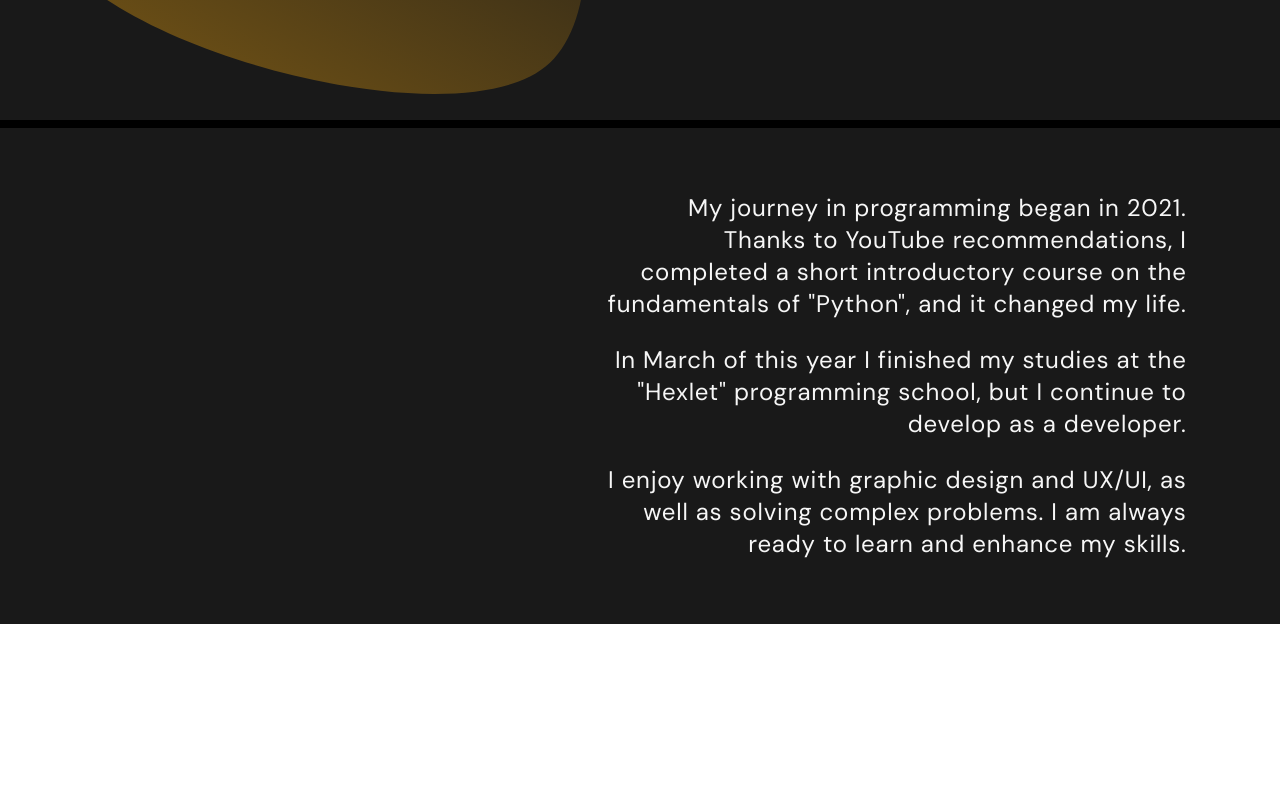
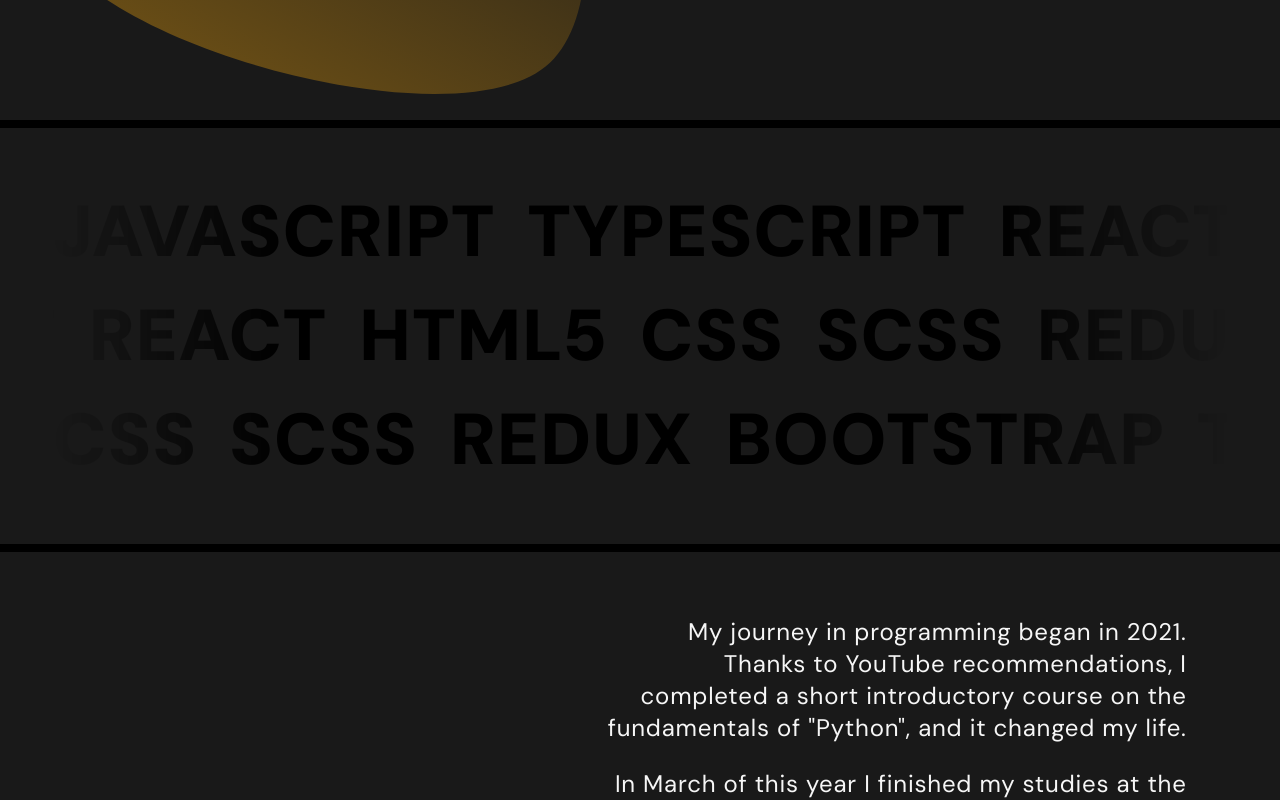
Before and after one commit to MiggRabbid/miggrabbid-com, a React (Create React App) app: page / in a window 1280 px wide. Shown: the part 680-1480 px from the top of the page. Before the commit the page ends 1304 px from the top, so only its background shows below. Built offline with nearby package versions, Linux system fonts and the light colour scheme.

Commit message:
DEV: add section "Stack"

```diff
--- a/src/App.jsx
+++ b/src/App.jsx
@@ -2,11 +2,13 @@
 import Header from './components/Header/Header';
 import Title from './components/Title/Title';
 import About from './components/Sections/About';
+import Stack from './components/Sections/Stack';
 
 const App = () => (
   <div className={styles.app}>
     <Header />
     <Title />
+    <Stack />
     <About />
   </div>
 );
--- a/src/components/Sections/About.module.scss
+++ b/src/components/Sections/About.module.scss
@@ -12,6 +12,7 @@
   .about {
     @apply
     w-11/12
+    max-w-screen-2xl
     relative
     right-10
     flex
--- /dev/null
+++ b/src/components/Sections/Stack.jsx
@@ -0,0 +1,28 @@
+/* eslint-disable max-len */
+import styles from './Stack.module.scss';
+
+const stack = ['JavaScript', 'TypeScript', 'React', 'HTML5', 'CSS', 'SCSS', 'Redux', 'Bootstrap', 'Tailwind'];
+
+const Stack = () => {
+  const li = stack.map((item) => (<li key={item}>{item}</li>));
+
+  return (
+    <section className={styles.container}>
+      <div className={styles.stack}>
+        <div className={styles.stack__scroll}>
+          <ul className={styles.main}>
+            {li}
+          </ul>
+          <ul className={styles.main}>
+            {li}
+          </ul>
+          <ul className={styles.main}>
+            {li}
+          </ul>
+        </div>
+      </div>
+    </section>
+  );
+};
+
+export default Stack;
--- /dev/null
+++ b/src/components/Sections/Stack.module.scss
@@ -0,0 +1,87 @@
+@import '../../styles/mixins.scss';
+
+.container {
+  @apply
+  py-16
+  bg-myTheme-primary
+  text-myTheme-dark
+  w-full
+  flex
+  flex-col
+  justify-center
+  items-center
+  gap-4
+  mt-2;
+
+  .stack {
+    @include shadow();
+    @apply
+    w-11/12
+    max-w-screen-2xl
+    flex
+    overflow-hidden
+    gap-4;
+
+    .stack__scroll{
+      @apply
+      relative
+      w-max
+      flex
+      flex-col
+      justify-start
+      overflow-hidden
+      gap-6;
+
+      ul:nth-child(1) {
+        @apply
+        relative
+        left-0;
+      }
+
+      ul:nth-child(2) {
+        @apply
+        relative
+        left-1/2
+        -translate-x-1/2;
+      }
+
+      ul:nth-child(3) {
+        @apply
+        relative
+        right-0
+        -translate-x-1/2;
+      }
+
+      ul {
+        @apply
+        w-max
+        h-max
+        flex
+        flex-row
+        gap-8
+        py-1;
+
+        li {
+          @include return-anim-duration-1000();
+          @apply
+          w-min
+          h-max
+          text-7xl
+          uppercase
+          font-black
+          rounded-md
+          m-0
+          p-0;
+
+          &:hover {
+            @include anim-duration-300();
+            @apply
+            text-myTheme-accent
+            scale-105
+            cursor-pointer;
+          }
+        }
+      }
+    }
+  }
+}
--- a/src/components/Title/Title.jsx
+++ b/src/components/Title/Title.jsx
@@ -15,10 +15,10 @@
         <nav>
           <ul>
             <li>
-              About
+              Stack
             </li>
             <li>
-              Stack
+              About
             </li>
             <li>
               Skills
--- a/src/styles/mixins.scss
+++ b/src/styles/mixins.scss
@@ -26,14 +26,40 @@
   animation:
   typing 3.5s steps(35, end),
   blink-caret .75s step-end infinite;
-
   @keyframes typing {
     from { width: 0 }
     to { width: 100% }
   }
-
   @keyframes blink-caret {
     from, to { border-color: transparent }
     50% { border-color: #FFAF0F }
   }
 }
+
+@mixin shadow() {
+  -webkit-mask-image: linear-gradient(90deg, transparent, #fff 20%, #fff 80%, transparent);
+}
+
+@mixin horizontal-scroll-main() {
+  animation: scroll 10s linear infinite;
+  @keyframes scroll {
+    0% {
+      transform: translateX(0%);
+    }
+    100% {
+      transform: translate3d(-200%, 0, 0);
+    }
+  }
+}
+
+@mixin horizontal-scroll-after() {
+  animation: scroll 10s linear infinite;
+  @keyframes scroll {
+    0% {
+      transform: translateX(100%);
+    }
+    100% {
+      transform: translate3d(-100%, 0, 0);
+    }
+  }
+}
--- a/tailwind.config.js
+++ b/tailwind.config.js
@@ -1,6 +1,7 @@
 /** @type {import('tailwindcss').Config} */
 module.exports = {
   content: [
+    './public/index.html',
     "./src/**/*.{html,js,jsx,ts,tsx}",
   ],
   theme: {
```
